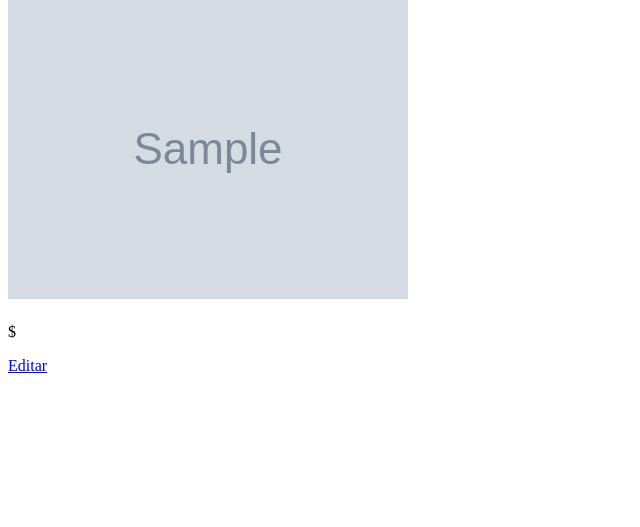
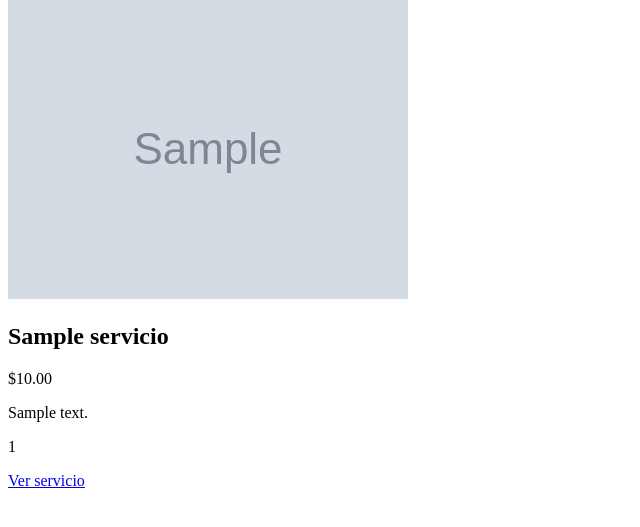
Before and after one commit to Trippxzz/ZoneFem, a Django app: page /servicios/ in a window 1280 px wide. Shown: the part 99-626 px from the top of the page, without its empty margins (0-640 px from the left). Run offline with Django 5.2, Linux system fonts and the light colour scheme; tables that the repository leaves empty hold one stand-in row (values such as "Sample post"); grey boxes marked "Sample" are stand-in pictures.

Commit message:
CRUD Servicios
Se puede crear, listar, editar y eliminar servicios siendo matrona o admin

Se puede escoger la imagen principal de cada servicio como también se pueden eliminar

```diff
--- a/ZoneApp/templates/ZoneServicios/servicios.html
+++ b/ZoneApp/templates/ZoneServicios/servicios.html
@@ -23,12 +23,12 @@
                     <img src="/static/img/no-image.png" alt="Sin imagen" class="h-48 w-full object-cover">
                 {% endif %}
                 <div class="p-6 flex-1 flex flex-col">
-                    <h2 class="text-xl font-bold mb-2 truncate">{{ p.nombre }}</h2>
-                    <p class="text-blue-400 font-semibold mb-2">${{ p.precio }}</p>
-                    <p class="text-gray-300 text-sm mb-4 flex-1 truncate">{{ p.descripcion  }}</p>
-                    <p class="text-gray-300 text-sm mb-4 flex-1 truncate">{{ p.duracion  }}</p>
+                    <h2 class="text-xl font-bold mb-2 truncate">{{ s.nombre }}</h2>
+                    <p class="text-blue-400 font-semibold mb-2">${{ s.precio }}</p>
+                    <p class="text-gray-300 text-sm mb-4 flex-1 truncate">{{ s.descripcion  }}</p>
+                    <p class="text-gray-300 text-sm mb-4 flex-1 truncate">{{ s.duracion  }}</p>
                     <a href="{% url 'detalleservicio' s.id %}" class="inline-block mt-auto px-4 py-2 bg-yellow-700 hover:bg-yellow-800 text-white rounded-lg font-semibold transition">
-                        Editar
+                        Ver servicio
                     </a>
                 </div>
             </div>
--- a/ZoneApp/views.py
+++ b/ZoneApp/views.py
@@ -1,8 +1,8 @@
-from django.shortcuts import render, redirect
+from django.shortcuts import get_object_or_404, render, redirect
 from django.contrib.auth import login, authenticate
 from django.contrib.auth.views import LoginView as DjangoLoginView
-from django.urls import reverse_lazy
-from django.http import JsonResponse
+from django.urls import reverse, reverse_lazy
+from django.http import HttpResponse, JsonResponse
 from .forms import UsuarioForm, EmailAuthenticationForm, ServicioForm, ServicioImagenForm
 from .models import Usuario, Servicio, ImagenServicio
 from django.views.decorators.http import require_POST
@@ -68,4 +68,60 @@ def detServicio(request, id):
     if request.method == 'GET':
         serv = Servicio.objects.get(id = id)
         imgserv = serv.imagenes.all()
-        return render (request, "servicio.html", {"serv":serv, "imgs":imgserv})
+        return render (request, "ZoneServicios/servicio.html", {"serv":serv, "imgs":imgserv})
+
+
+def editServicio(request, id):
+    serv = get_object_or_404(Servicio, id=id)
+    imgs = serv.imagenes.all()
+    if request.method == 'POST':
+        form = ServicioForm(request.POST, instance=serv)
+        formimg = ServicioImagenForm(request.POST, request.FILES or None)
+        if form.is_valid():
+            servicio = form.save()
+            # Guarda las imágenes nuevas que se suban (si las hay)
+            img_list = request.FILES.getlist('imagenes')
+            for img in img_list:
+                ImagenServicio.objects.create(servicio=servicio, imagen=img, es_principal=False)
+            # Responder según tipo de petición: AJAX -> JSON, normal -> redirect
+            if request.headers.get('x-requested-with') == 'XMLHttpRequest':
+                return JsonResponse({'success': True, 'redirect_url': reverse('editarservicio', args=[servicio.id])})
+            return redirect(reverse('editarservicio', args=[servicio.id]))
+        else:
+            # Si es AJAX, devolver errores en JSON para que el frontend los muestre
+            if request.headers.get('x-requested-with') == 'XMLHttpRequest':
+                return JsonResponse({'success': False, 'errors': form.errors}, status=400)
+            return render(request, 'ZoneEdicion/editserv.html', {'form': form, 'formimg': formimg, 'serv': serv, 'imgs': imgs})
+    else:
+        form = ServicioForm(instance=serv)
+        return render(request, 'ZoneEdicion/editserv.html', {'form': form, 'serv': serv, 'imgs': imgs})
+
+
+def eliminarServicio(request, id):
+    serv = get_object_or_404(Servicio, id=id)
+    if request.method == "POST":
+        serv.delete()
+        return redirect("home")
+
+def cambiar_principal(request, imagen_id):
+    imagen = get_object_or_404(ImagenServicio, id=imagen_id)
+    servicio = imagen.servicio
+    if request.method == "POST":
+        # Desmarcar todas las imágenes como principal
+        ImagenServicio.objects.filter(servicio=servicio).update(es_principal=False)
+        # Marcar la seleccionada como principal
+        imagen.es_principal = True
+        imagen.save()
+        return redirect(reverse('editarservicio', args=[servicio.id]))
+    return HttpResponse("Método no permitido", status=405)
+
+def eliminarImagen(request, imagen_id=None, id=None):
+    actual_id = imagen_id if imagen_id is not None else id
+    if actual_id is None:
+        return HttpResponse("Imagen no especificada", status=400)
+    imagen = get_object_or_404(ImagenServicio, id=actual_id)
+    servicio_id = imagen.servicio.id
+    if request.method == "POST":
+        imagen.delete()
+        return redirect(reverse('editarservicio', args=[servicio_id]))
+    return HttpResponse("Método no permitido", status=405)
--- a/ZoneFem/urls.py
+++ b/ZoneFem/urls.py
@@ -12,6 +12,11 @@ urlpatterns = [
     path('logout/', auth_views.LogoutView.as_view(), name='logout'),
     path('crear_servicio/', views.crearServicio, name='crearservicio'),
     path('servicios/', views.verServicio, name='verservicio'),
+    path('servicio/<int:id>/', views.detServicio, name='detalleservicio'),
+    path('editar_servicio/<int:id>/', views.editServicio, name='editarservicio'),
+    path('eliminar_servicio/<int:id>/', views.eliminarServicio, name='eliminarservicio'),
+    path('eliminar_imagen/<int:id>/', views.eliminarImagen, name='eliminarimagenservicio'),
+    path('cambiar_principal/<int:imagen_id>/', views.cambiar_principal, name='cambiar_principal'),
 ]
 if settings.DEBUG:
     urlpatterns += static(settings.MEDIA_URL, document_root=settings.MEDIA_ROOT)
```
Also changed, not shown: ZoneApp/templates/ZoneEdicion/editserv.html (added, +51 -0 lines), ZoneApp/templates/ZoneServicios/servicio.html (added, +32 -0 lines).
